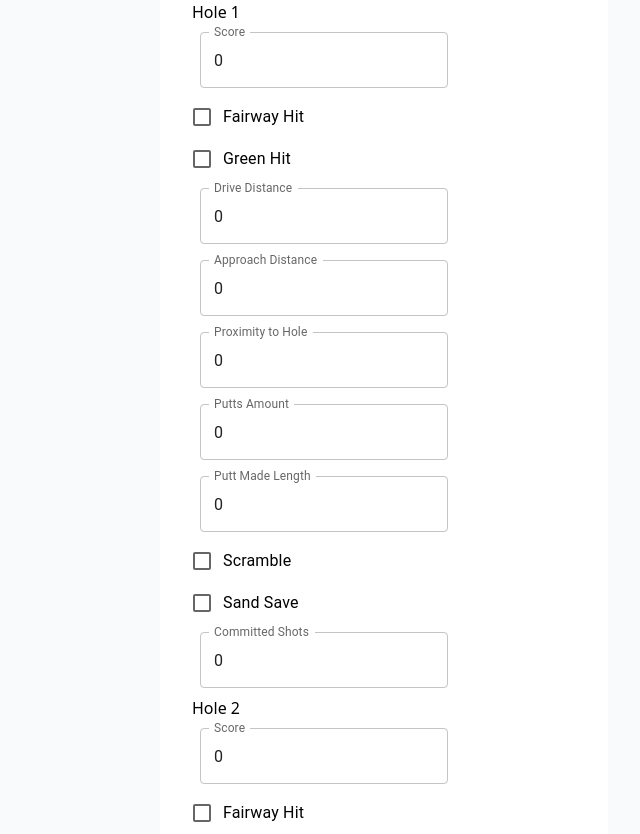
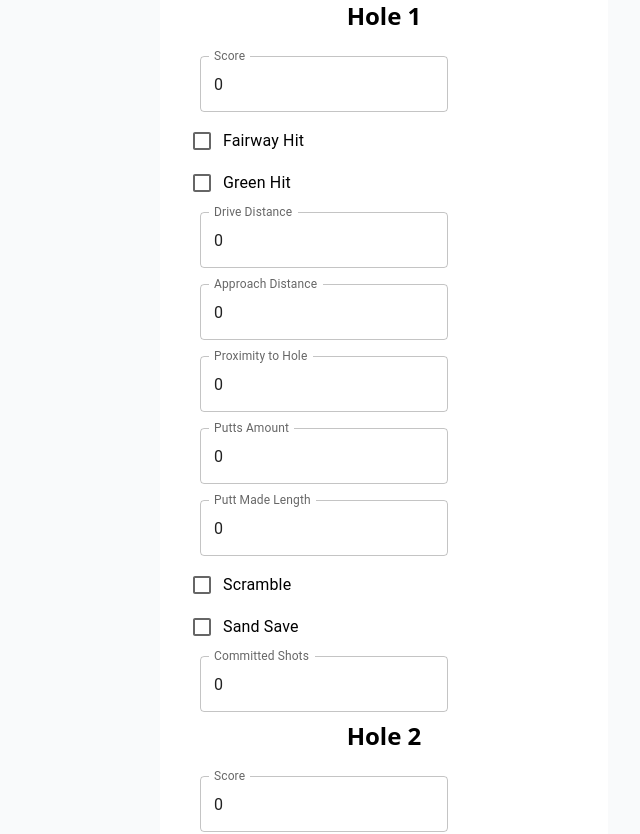
Before and after one commit to Desmond225/golf-stats, a Next.js app: page /dashboard in a window 1280 px wide. Shown: the top 834 px of the page, without its empty margins (256-896 px from the left). Built offline with nearby package versions, Linux system fonts and the light colour scheme.

Commit message:
Update page.tsx

```diff
--- a/app/dashboard/page.tsx
+++ b/app/dashboard/page.tsx
@@ -46,7 +46,7 @@ export default function Dashboard() {
       }}>
         {Array.from({ length: 18 }, (_, i) => (
           <div key={i}>
-            <h2>Hole {i + 1}</h2>
+            <h2 className="text-center text-2xl font-bold mb-4">Hole {i + 1}</h2>
             <Box>
               <TextField id={`score-${i}`} label="Score" type="number" value={score[i]} onChange={e => setScore(score.map((s, idx) => idx === i ? Number(e.target.value) : s))} InputProps={{ inputProps: { min: 0 } }} />
             </Box>
@@ -70,7 +70,7 @@ export default function Dashboard() {
             <TextField id={`committed-shots-${i}`} label="Committed Shots" type="number" value={committedShots[i]} onChange={e => setCommittedShots(committedShots.map((c, idx) => idx === i ? Number(e.target.value) : c))} InputProps={{ inputProps: { min: 0 } }} />
           </div>
         ))}
-        <Button variant="contained" type="submit">Save</Button>
+        <Button className="text-black hover:text-white" variant="contained" type="submit">Save</Button>
       </Box>
     </div>
   )
```
